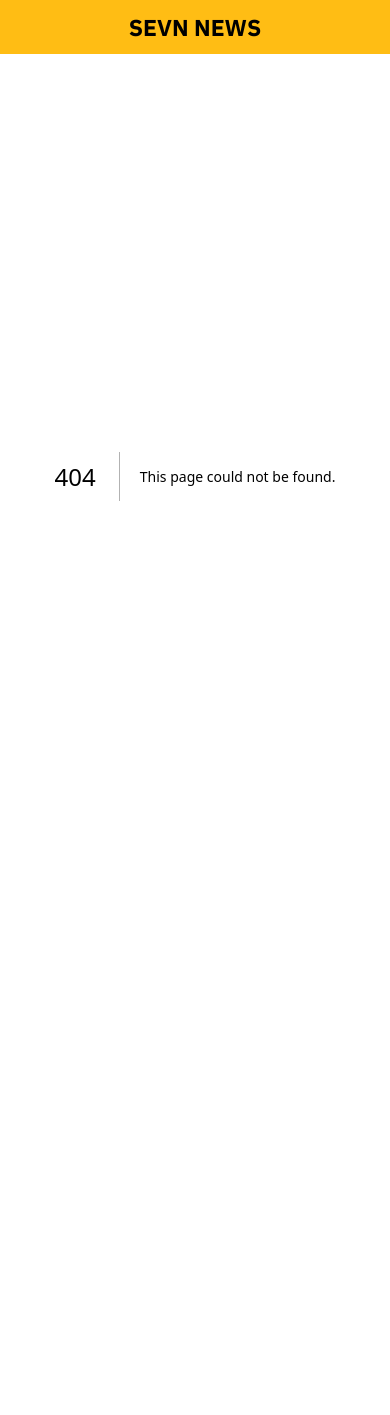
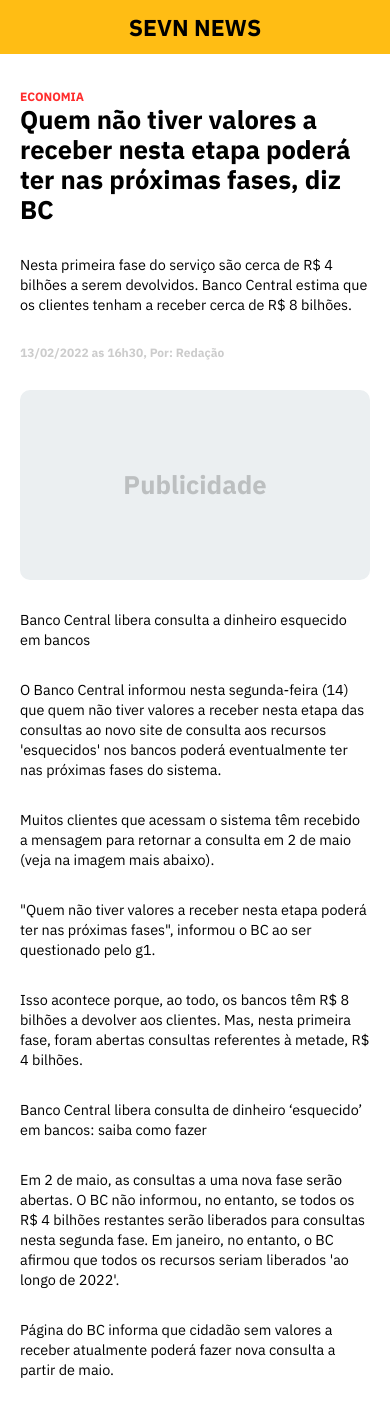
Before and after one commit to Diogo-Peixoto/Sevn-News, a Next.js app: page /blog/1 in a window 390 px wide. Before the commit this address had no page. Before the commit the page ends 898 px from the top, so only its background shows below. Built offline with nearby package versions, Linux system fonts and the light colour scheme.

Commit message:
feature: Implemented the news page with responsiveness

```diff
--- /dev/null
+++ b/src/app/blog/[id]/page.tsx
@@ -0,0 +1,68 @@
+/* eslint-disable react/no-unescaped-entities */
+import { Advertising } from '@/components/Advertising'
+import styles from './styles.module.css'
+
+const ArticlePage = () => {
+  return (
+    <main className={`${styles.container} container`}>
+      <header>
+        <p className="category economy">ECONOMIA</p>
+        <h1 className={styles.title}>
+          Quem não tiver valores a receber nesta etapa poderá ter nas próximas
+          fases, diz BC
+        </h1>
+      </header>
+
+      <p className={styles.text}>
+        Nesta primeira fase do serviço são cerca de R$ 4 bilhões a serem
+        devolvidos. Banco Central estima que os clientes tenham a receber cerca
+        de R$ 8 bilhões.
+      </p>
+
+      <span className={styles.articleInformation}>
+        13/02/2022 as 16h30, Por: Redação
+      </span>
+
+      <Advertising />
+
+      <p className={styles.text}>
+        Banco Central libera consulta a dinheiro esquecido em bancos
+      </p>
+      <p className={styles.text}>
+        O Banco Central informou nesta segunda-feira (14) que quem não tiver
+        valores a receber nesta etapa das consultas ao novo site de consulta aos
+        recursos 'esquecidos' nos bancos poderá eventualmente ter nas próximas
+        fases do sistema.
+      </p>
+      <p className={styles.text}>
+        Muitos clientes que acessam o sistema têm recebido a mensagem para
+        retornar a consulta em 2 de maio (veja na imagem mais abaixo).
+      </p>
+      <p className={styles.text}>
+        "Quem não tiver valores a receber nesta etapa poderá ter nas próximas
+        fases", informou o BC ao ser questionado pelo g1.
+      </p>
+      <p className={styles.text}>
+        Isso acontece porque, ao todo, os bancos têm R$ 8 bilhões a devolver aos
+        clientes. Mas, nesta primeira fase, foram abertas consultas referentes à
+        metade, R$ 4 bilhões.
+      </p>
+      <p className={styles.text}>
+        Banco Central libera consulta de dinheiro ‘esquecido’ em bancos: saiba
+        como fazer
+      </p>
+      <p className={styles.text}>
+        Em 2 de maio, as consultas a uma nova fase serão abertas. O BC não
+        informou, no entanto, se todos os R$ 4 bilhões restantes serão liberados
+        para consultas nesta segunda fase. Em janeiro, no entanto, o BC afirmou
+        que todos os recursos seriam liberados 'ao longo de 2022'.
+      </p>
+      <p className={styles.text}>
+        Página do BC informa que cidadão sem valores a receber atualmente poderá
+        fazer nova consulta a partir de maio.
+      </p>
+    </main>
+  )
+}
+
+export default ArticlePage
--- /dev/null
+++ b/src/app/blog/[id]/styles.module.css
@@ -0,0 +1,37 @@
+.container{
+    margin: 35px auto ;
+
+    display: flex;
+    flex-direction: column;
+    gap: 30px;
+
+}
+
+.title{
+    @media (max-width:420px) {
+        font-size: 1.6rem;
+        line-height: 30px;
+    }
+}
+
+.text{
+    color: var(--black);
+    font-weight: 400;
+    line-height: 32.5px;
+    font-size: 1.563rem;
+
+    @media(max-width:1024px){
+        font-size: 1rem;
+    }
+
+    @media (max-width:420px){
+        font-size: 0.9rem;
+        line-height: 20px;
+    }
+
+}
+
+.articleInformation{
+    color: var(--gray);
+    font-size: 0.75rem;
+}
--- a/src/app/layout.tsx
+++ b/src/app/layout.tsx
@@ -4,7 +4,10 @@ import { IBM_Plex_Sans } from 'next/font/google'
 import '../styles/globals.css'
 import { Header } from '@/components/Header'
 
-const ibm_plex_sans = IBM_Plex_Sans({ weight: ['700'], subsets: ['latin'] })
+const ibm_plex_sans = IBM_Plex_Sans({
+  weight: ['700', '400'],
+  subsets: ['latin'],
+})
 
 export const metadata: Metadata = {
   title: 'Create Next App',
--- a/src/app/page.module.css
+++ b/src/app/page.module.css
@@ -1,7 +1,5 @@
 .container{
-    max-width: 1220px;
     margin: 35px auto ;
-    padding-inline: 20px;
 
     display: flex;
     flex-direction: column;
--- a/src/app/page.tsx
+++ b/src/app/page.tsx
@@ -4,7 +4,7 @@ import Image from 'next/image'
 
 export default function Home() {
   return (
-    <main className={styles.container}>
+    <main className={`${styles.container} container`}>
       <Advertising />
       <section className={styles.mainArticles}>
         <article className={styles.mainNews}>
--- a/src/styles/globals.css
+++ b/src/styles/globals.css
@@ -20,6 +20,11 @@
 html,
 body {
   max-width: 100vw;
+}
+
+.container{
+  max-width: 1220px;
+    padding-inline: 20px;
 }
 
 h1{
```
